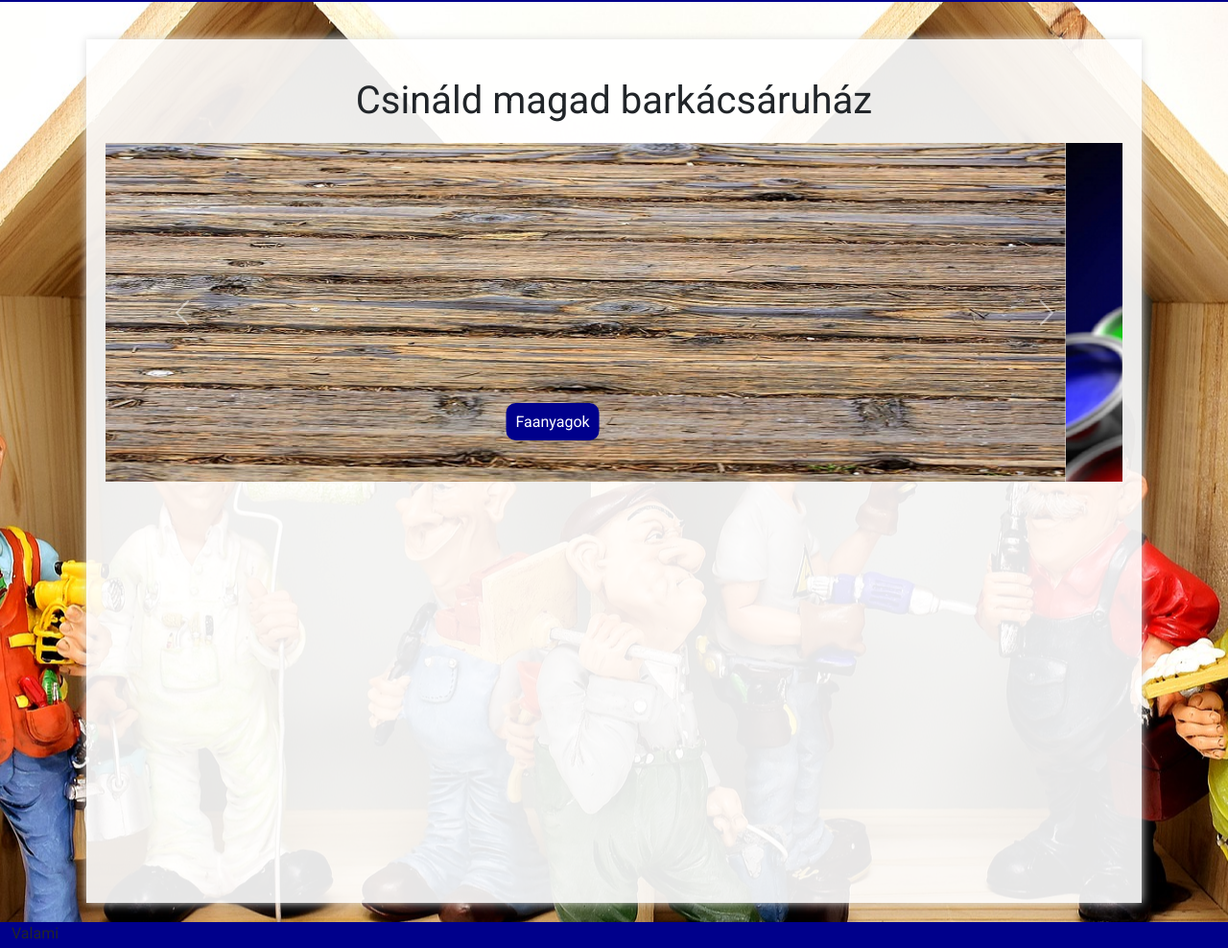
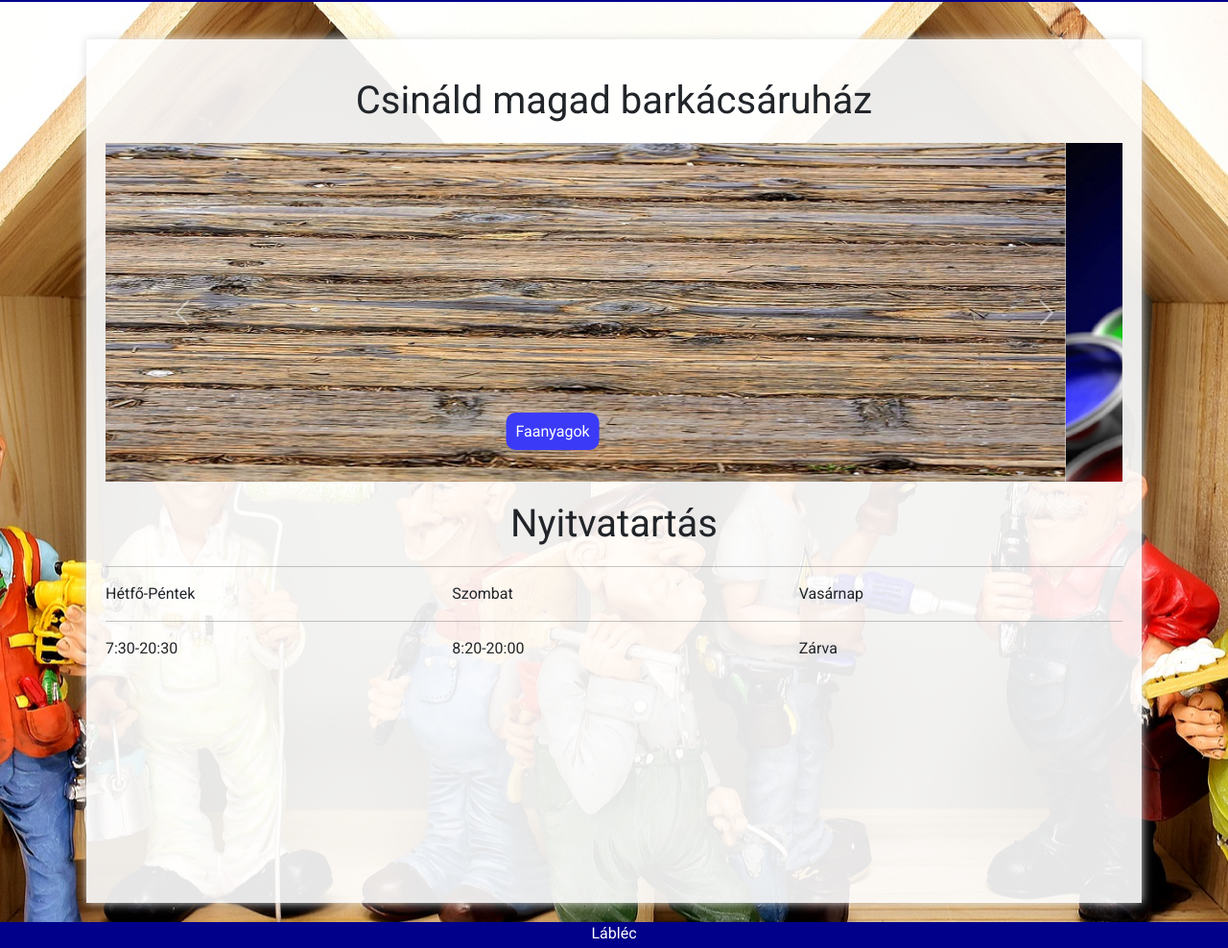
Before and after one commit to nyogeri/3-2iktprojekt.github.io, a plain HTML site: page index.html in a window 1280 px wide. Shown: the part 59-1047 px from the top of the page at 96% size. Drawn offline with nearby package versions, Linux system fonts and the light colour scheme.

Commit message:
nyitvatartás

```diff
--- a/css/style.css
+++ b/css/style.css
@@ -105,12 +105,10 @@ nav.navbar{
     border: 3px solid white;
     box-shadow: 2px 2px 10px #454545;
     transition: all linear .5s;
-
 }
 
 .scale-half {
     transform: scale(.5);
-
 }
 
 .text-center{
@@ -126,9 +124,13 @@ nav.navbar{
 
 .pozicio{
       position: absolute;
-      bottom: 50px;
+      bottom: 40px;
       left: 45%;
 
+}
+
+.pozicio>a{
+    background-color: rgb(59, 59, 247);
 }
 
 @media (min-width: 576px){
--- a/index.html
+++ b/index.html
@@ -61,13 +61,13 @@
                 <div class="carousel-item">
                     <img src="./pics/festekek.png" class="d-block w-100" alt="...">
                     <div class="text-center pozicio">
-                    <a href="festekek.html">Festekek</a>
+                        <a href="festekek.html">Válasszon színt</a>
                     </div>
                 </div>
                 <div class="carousel-item">
                     <img src="./pics/szerszamok.jpg" class="d-block w-100" alt="...">
                     <div class="text-center pozicio">
-                    <a href="szerszamok.html">Szerszámok</a>
+                        <a href="szerszamok.html">Szerszámkatalógus</a>
                     </div>
                 </div>
             </div>
@@ -79,8 +79,21 @@
                 <span class="carousel-control-next-icon" aria-hidden="true"></span>
                 <span class="visually-hidden">Next</span>
             </a>
+
         </div>
-
+        <h1>Nyitvatartás</h1>
+        <hr>
+        <div class="row">
+            <div class="col-sm-4">Hétfő-Péntek</div>
+            <div class="col-sm-4">Szombat</div>
+            <div class="col-sm-4">Vasárnap</div>
+        </div>
+        <hr>
+        <div class="row">
+            <div class="col-sm-4">7:30-20:30</div>
+            <div class="col-sm-4">8:20-20:00</div>
+            <div class="col-sm-4">Zárva</div>
+        </div>
 
 
 
@@ -90,7 +103,7 @@
 
     </div>
     <footer class="container-fluid">
-    <p>Valami</p>
+        <p class="text-white text-center">Lábléc</p>
     </footer>
 
 </body>
```
Lines whose indentation alone changed are shown as unchanged.
